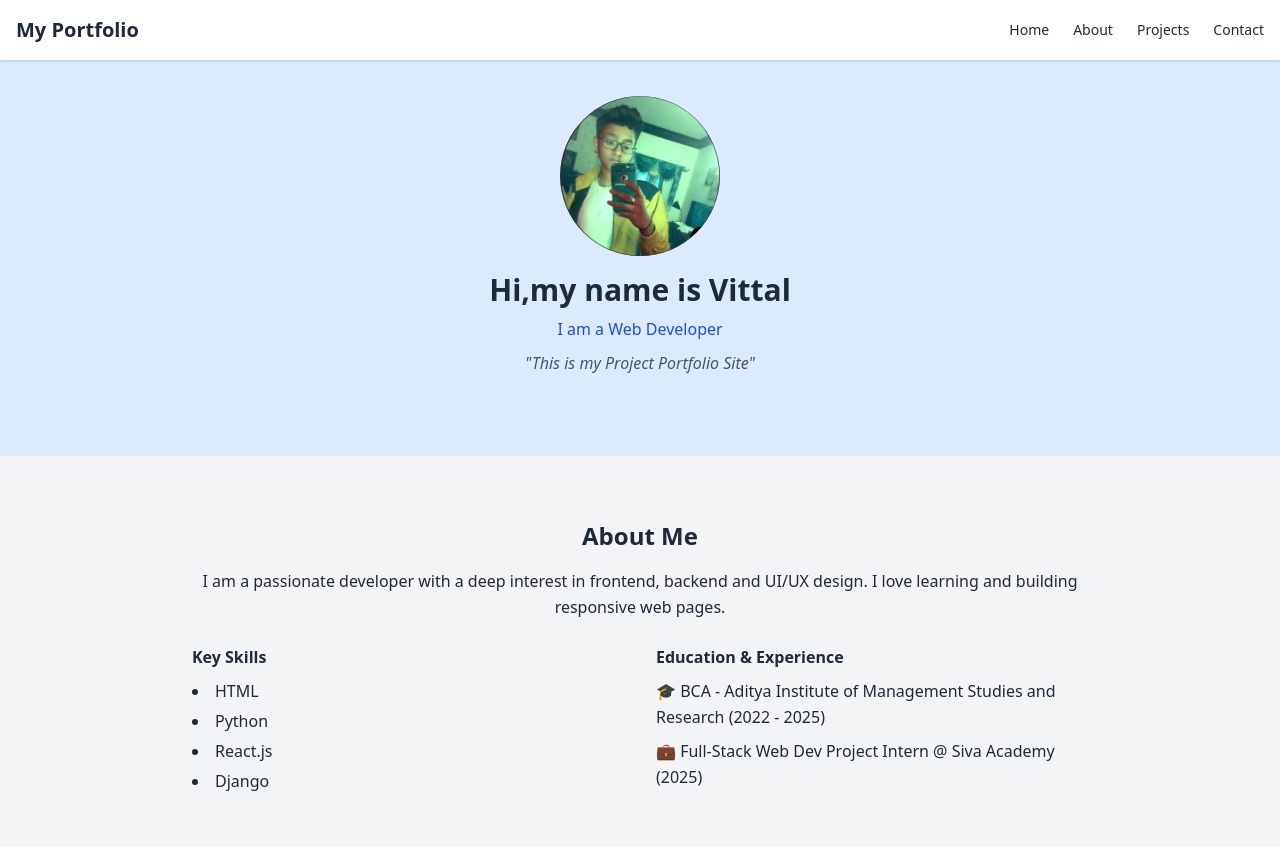
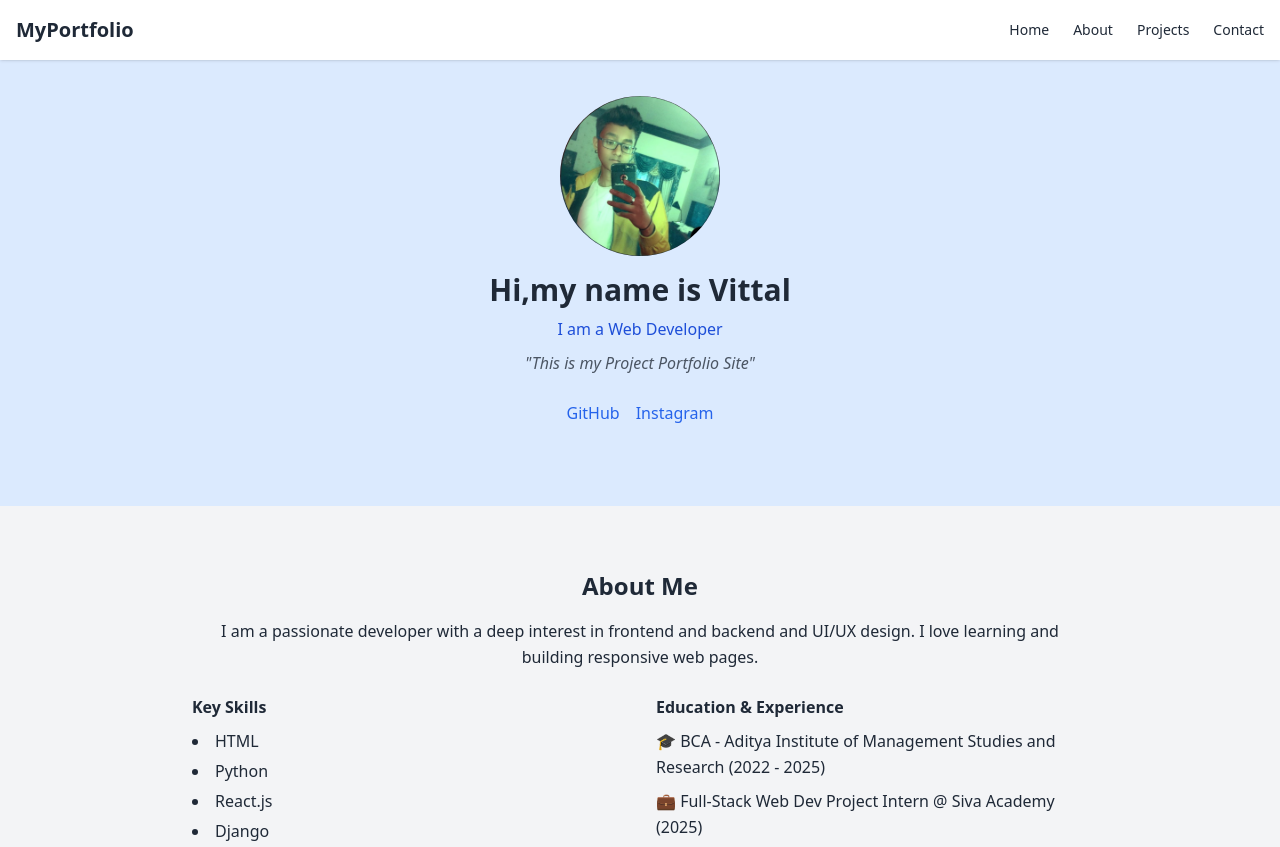
Before and after one commit to Vittal-17/Simple-tailwind-Portfolio-Site, a website: page index.html in a window 1280 px wide. Shown: the top 847 px of the page. Drawn offline with nearby package versions, Linux system fonts and the light colour scheme.

Commit message:
index.html

```diff
--- a/index.html
+++ b/index.html
@@ -12,7 +12,7 @@
       <div
         class="max-w-7xl mx-auto px-4 py-4 flex justify-between items-center"
       >
-        <div class="text-xl font-bold">My Portfolio</div>
+        <div class="text-xl font-bold">MyPortfolio</div>
         <ul class="flex space-x-6 text-sm font-medium">
           <li><a href="#home" class="hover:text-blue-600">Home</a></li>
           <li><a href="#about" class="hover:text-blue-600">About</a></li>
@@ -34,6 +34,10 @@
       <p class="italic mt-2 text-gray-600">
         "This is my Project Portfolio Site"
       </p>
+      <div class="flex justify-center space-x-4 mt-6">
+        <a href="https://github.com/Vittal-17" class="text-blue-600 hover:text-blue-800">GitHub</a>
+        <a href="https://www.instagram.com/it.is._v/" class="text-blue-600 hover:text-blue-800">Instagram</a>
+      </div>
     </section>
 
     <!-- About Me Section -->
@@ -41,7 +45,8 @@
       <div class="max-w-4xl mx-auto">
         <h2 class="text-2xl font-bold mb-4 text-center">About Me</h2>
         <p class="text-center mb-6">
-          I am a passionate developer with a deep interest in frontend, backend and UI/UX design. I love learning and building responsive web
+          I am a passionate developer with a deep interest in frontend and
+          backend and UI/UX design. I love learning and building responsive web
           pages.
         </p>
         <div class="grid md:grid-cols-2 gap-8">
@@ -149,10 +154,6 @@
             Send Message
           </button>
         </form>
-        <div class="flex justify-center space-x-4 mt-6">
-          <a href="https://github.com/Vittal-17" class="text-blue-600 hover:text-blue-800">GitHub</a>
-          <a href="https://www.instagram.com/it.is._v/" class="text-blue-600 hover:text-blue-800">Instagram</a>
-        </div>
       </div>
     </section>
 
```
